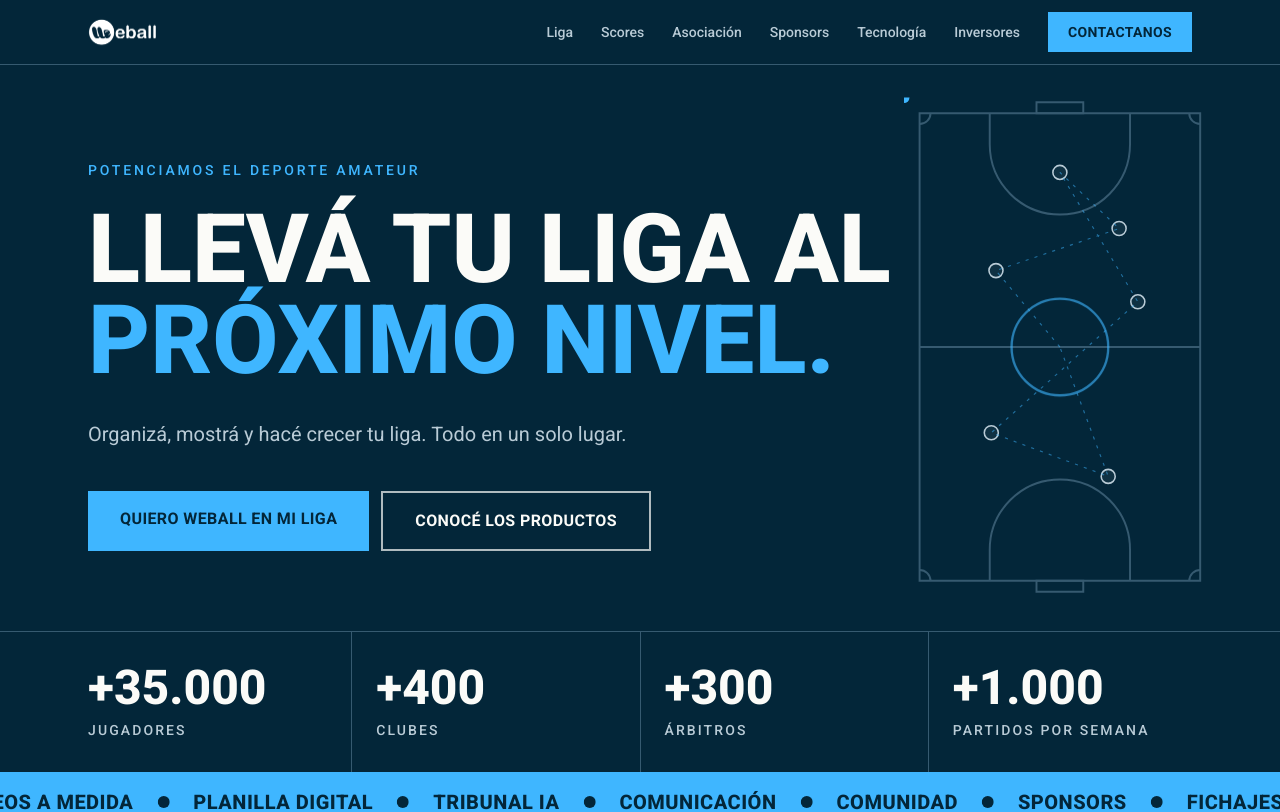
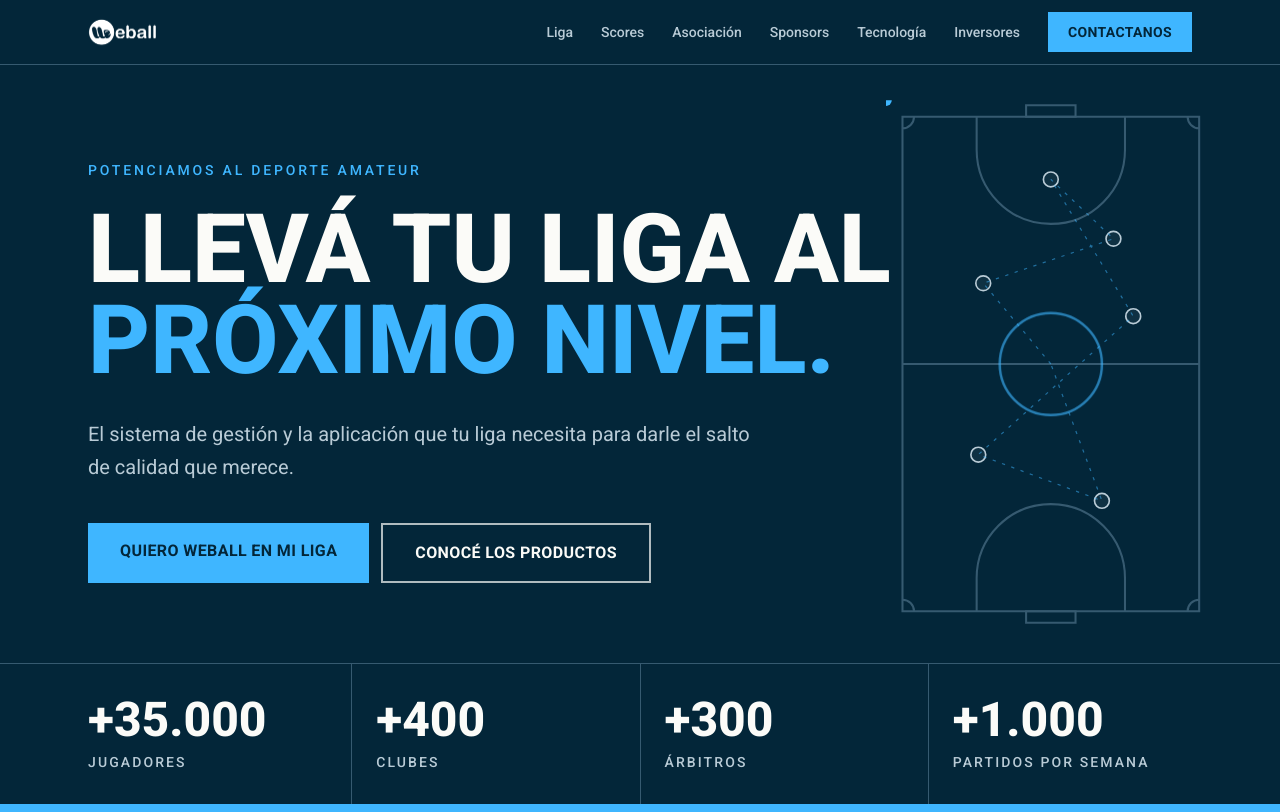
Before and after one commit to WeballCode/weball-landing, a React (Vite) app: page / in a window 1280 px wide. Shown: the top 812 px of the page. Built offline with nearby package versions, Linux system fonts and the light colour scheme.

Commit message:
Portada: nuevo título chico y texto

```diff
--- a/src/components/Hero.jsx
+++ b/src/components/Hero.jsx
@@ -16,7 +16,7 @@
         <CourtLines className="pointer-events-none absolute top-1/2 -right-28 h-[115%] -translate-y-1/2 opacity-30 sm:-right-16 lg:right-[max(1.5rem,calc((100vw-72rem)/2))] lg:h-[88%] lg:opacity-100" />
         <div className="relative mx-auto max-w-6xl px-4 pt-16 pb-16 sm:px-6 sm:pt-24 sm:pb-20">
           <Reveal as="p" className="text-sm font-medium uppercase tracking-[0.2em] text-celeste">
-            Potenciamos el deporte amateur
+            Potenciamos al deporte amateur
           </Reveal>
 
           <h1 className="mt-6 max-w-4xl text-[2.75rem] font-extrabold uppercase leading-[0.95] sm:text-7xl lg:text-8xl">
@@ -29,7 +29,7 @@
           </h1>
 
           <Reveal as="p" delay={450} className="mt-8 max-w-2xl text-lg leading-relaxed text-bruma sm:text-xl">
-            Organizá, mostrá y hacé crecer tu liga. Todo en un solo lugar.
+            El sistema de gestión y la aplicación que tu liga necesita para darle el salto de calidad que merece.
           </Reveal>
 
           <Reveal delay={600} className="mt-10 flex flex-col gap-3 sm:flex-row">
```
